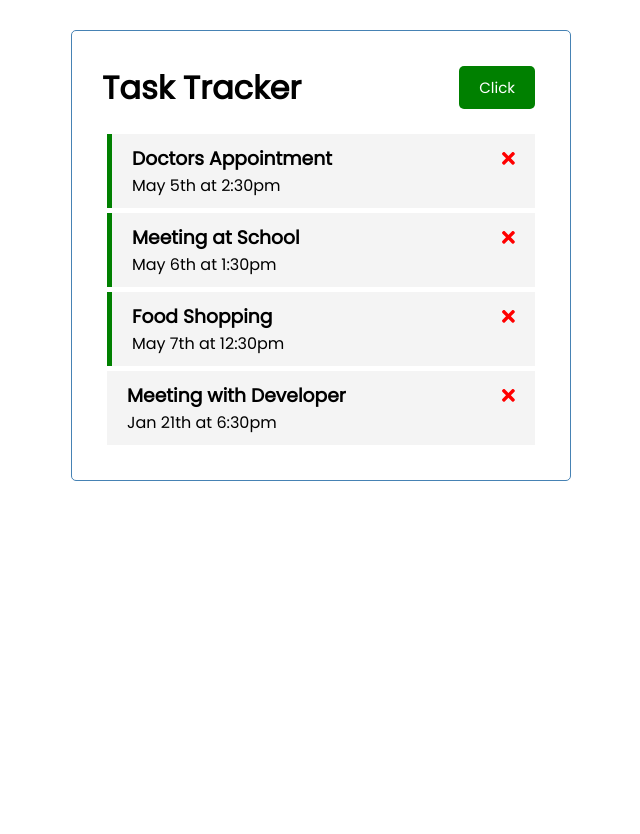
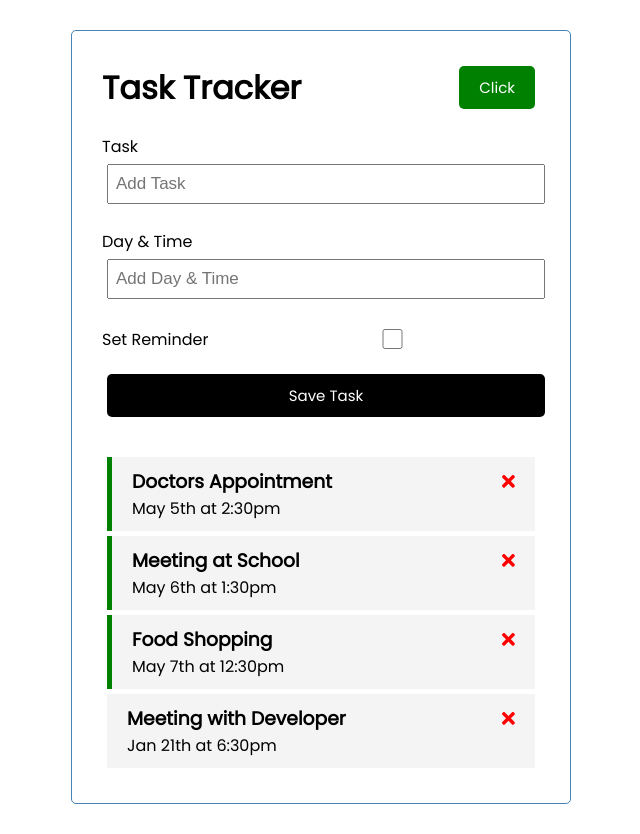
Before and after one commit to chamathamarasinghe96/Task-Tracker, an Angular app: page / in a window 1280 px wide. Shown: the whole page, without its empty margins (319-959 px from the left). Before the commit the page ends 800 px from the top, so only its background shows below. Built offline with nearby package versions, Linux system fonts and the light colour scheme; data requests are answered from the project's data file.

Commit message:
Create form to add tasks

```diff
--- /dev/null
+++ b/src/app/components/add-task/add-task.component.html
@@ -0,0 +1,32 @@
+<form class="add-form">
+  <div class="form-control">
+    <label for="task">Task</label>
+    <input
+      type="text"
+      name="task"
+      [(ngModel)]="task"
+      id="task"
+      placeholder="Add Task"
+    />
+  </div>
+  <div class="form-control">
+    <label for="day">Day & Time</label>
+    <input
+      type="text"
+      name="day"
+      [(ngModel)]="day"
+      id="day"
+      placeholder="Add Day & Time"
+    />
+  </div>
+  <div class="form-control form-control-check">
+    <label for="reminder">Set Reminder</label>
+    <input
+      type="checkbox"
+      name="reminder"
+      [(ngModel)]="reminder"
+      id="reminder"
+    />
+  </div>
+  <input type="submit" value="Save Task" class="btn btn-block" />
+</form>
--- /dev/null
+++ b/src/app/components/add-task/add-task.component.ts
@@ -0,0 +1,16 @@
+import { Component, OnInit } from '@angular/core';
+
+@Component({
+  selector: 'app-add-task',
+  templateUrl: './add-task.component.html',
+  styleUrls: ['./add-task.component.css'],
+})
+export class AddTaskComponent implements OnInit {
+  task!: String;
+  day!: String;
+  reminder: boolean = false;
+
+  constructor() {}
+
+  ngOnInit(): void {}
+}
--- a/src/app/components/tasks/tasks.component.html
+++ b/src/app/components/tasks/tasks.component.html
@@ -1,3 +1,4 @@
+<app-add-task></app-add-task>
 <app-task-item
   *ngFor="let task of tasks"
   [task]="task!"
--- a/src/styles.css
+++ b/src/styles.css
@@ -45,6 +45,10 @@
   width: 100%;
 }
 
+.add-form {
+  margin-bottom: 40px;
+}
+
 .form-control {
   margin: 20px 0;
 }
```
Also changed, not shown: src/app/app.module.ts (+7 -8 lines), src/app/app.component.html (line endings or trailing spaces), src/app/components/add-task/add-task.component.css (added), 1 other file (tests, documents, lock files or other folders).
